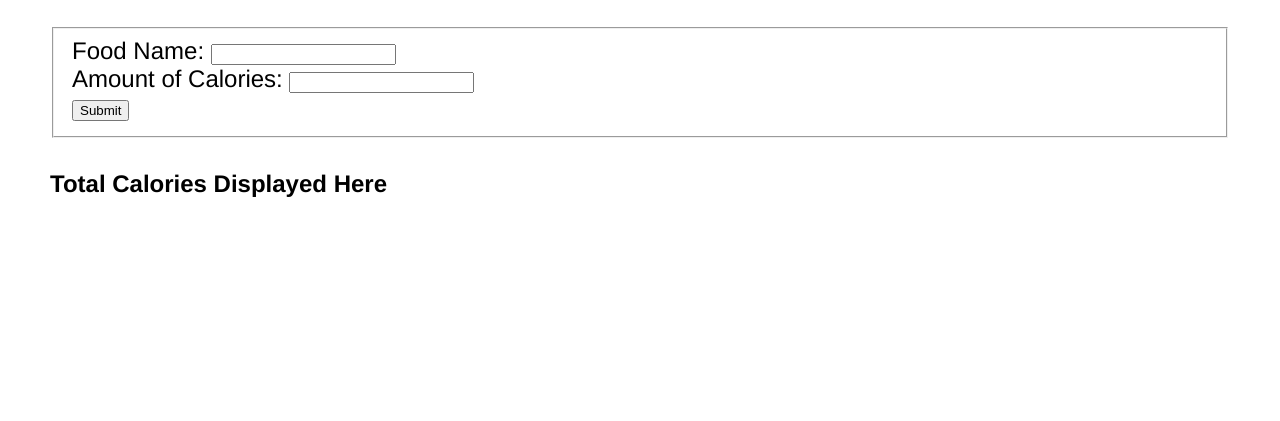
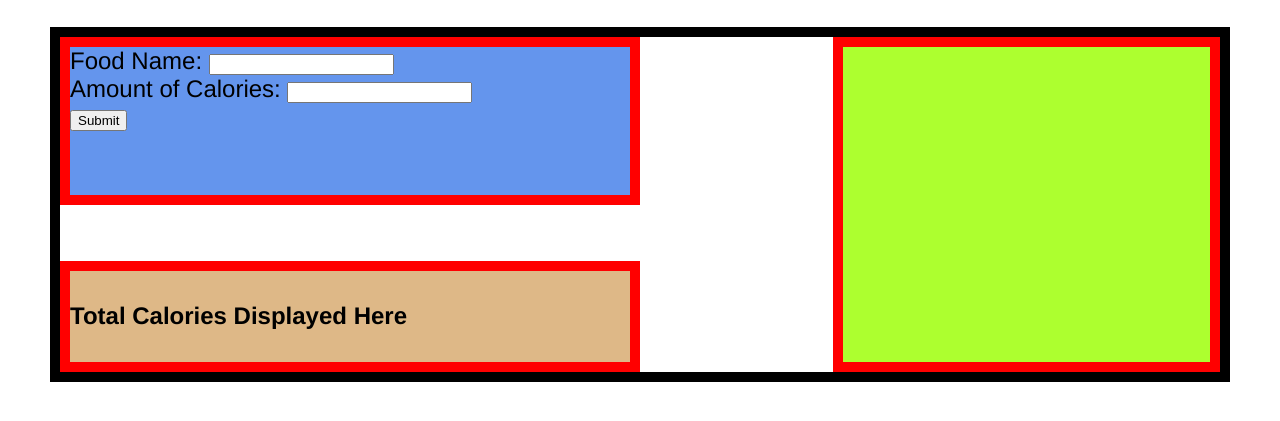
Before and after one commit to DeftSlyNinja/Homework4, a plain HTML site: page index.html in a window 1280 px wide. Shown: the part 95-516 px from the top of the page. Drawn offline with Linux system fonts and the light colour scheme.

Commit message:
more CSS changes

```diff
--- a/index.html
+++ b/index.html
@@ -9,26 +9,25 @@
 
 <body>
     <h2>Homework 4</h2>
+    <section id="container">
+        <div id="div1">
 
-    <div id="div1">
-        <form>
-            <fieldset>
             <label for="foodInput">Food Name:</label>
             <input id="foodInput" type="text"><br>
             <label for="caloriesInput">Amount of Calories:</label>
             <input id="caloriesInput" type="text"><br>
             <input id="subButton" type="button" value="Submit"><br>
-            </fieldset>
-        </form>
+
         </div>
 
         <div id="div2">
             <h4 id="totalDisplay">Total Calories Displayed Here</h4>
         </div>
 
-    <div id ="div3">
+        <div id="div3">
             <!-- Might make a section that shows all the food in the array -->
         </div>
+    </section>
 
     <script src="main.js"></script>
 </body>
--- a/site.css
+++ b/site.css
@@ -3,3 +3,38 @@
     font-family: Helvetica, sans-serif;
     font-size: 150%;
 }
+
+#container{
+    display: grid;
+    grid-template-rows: 1fr 1fr 1fr 1fr 1fr 1fr;
+    grid-template-columns: 1fr 1fr 1fr 1fr 1fr 1fr;
+    border: 10px solid black;
+
+}
+
+#div1{
+    background-color: cornflowerblue;
+    grid-row-start: 1;
+    grid-row-end: 4;
+    grid-column-start: 1;
+    grid-column-end: 4;
+    border: 10px solid red;
+}
+
+#div2{
+    background-color: burlywood;
+    grid-row-start: 5;
+    grid-row-end: 7;
+    grid-column-start: 1;
+    grid-column-end: 4;
+    border: 10px solid red;
+}
+
+#div3{
+    background-color: greenyellow;
+    grid-row-start: 1;
+    grid-row-end: 7;
+    grid-column-start: 5;
+    grid-column-end: 7;
+    border: 10px solid red;
+}
```
Lines whose indentation alone changed are shown as unchanged.
